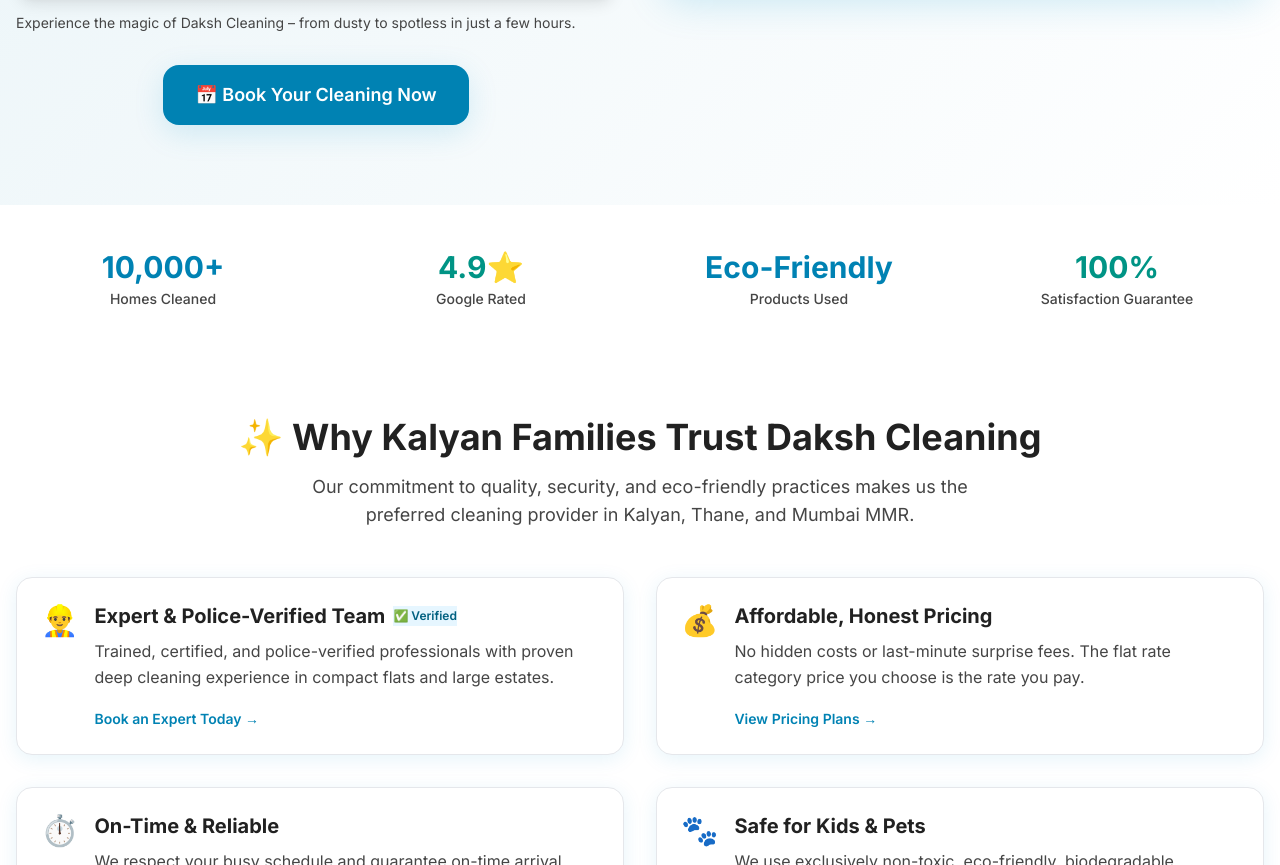
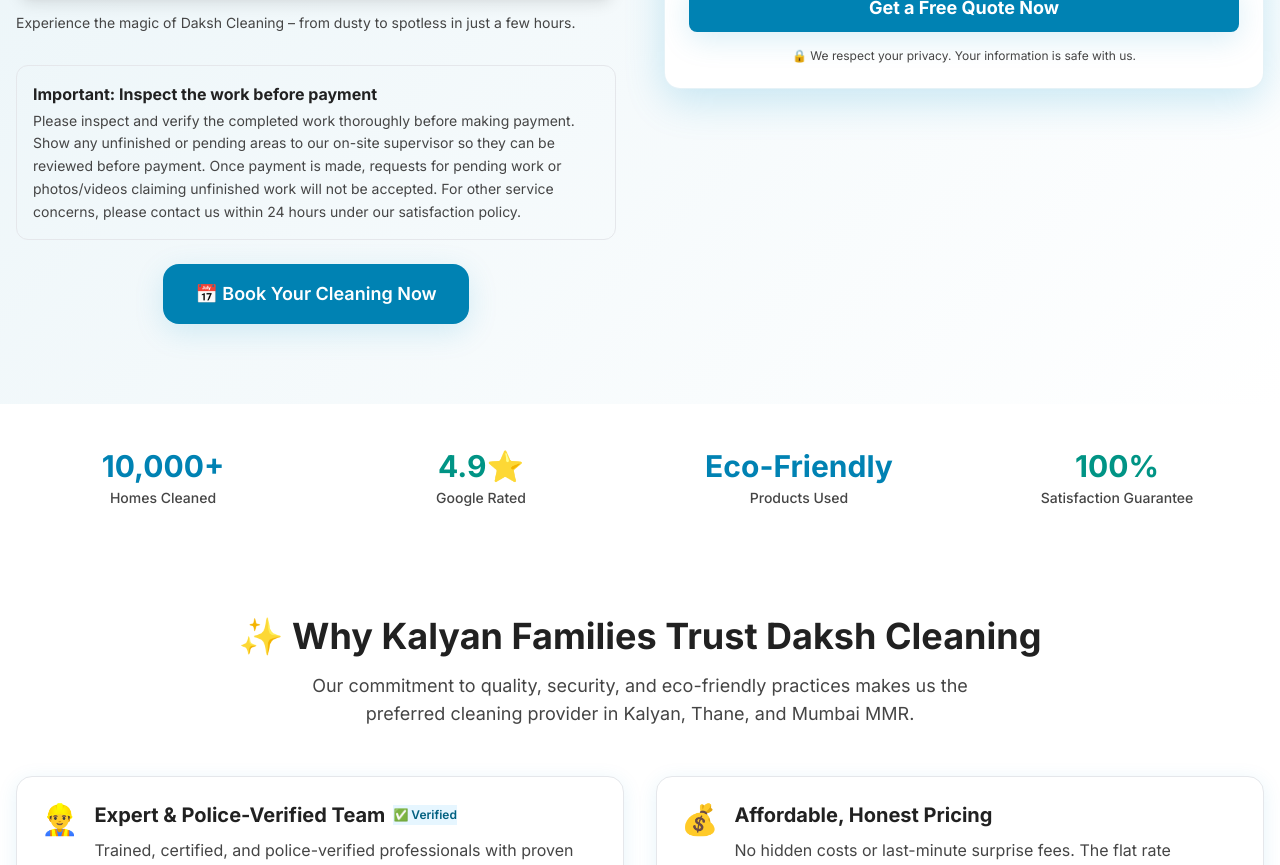
Before and after one commit to abhisheksrivastav-262/Daksh-Cleaning-Service, a plain HTML site: page index.html in a window 1280 px wide. Shown: the part 937-1802 px from the top of the page. Drawn offline with Linux system fonts and the light colour scheme.

Commit message:
Add work inspection notice

```diff
--- a/index.html
+++ b/index.html
@@ -101,6 +101,11 @@
                 <p class="text-sm text-muted-foreground">
                   Experience the magic of Daksh Cleaning – from dusty to spotless in just a few hours.
                 </p>
+              </div>
+
+              <div class="mb-6 rounded-xl border border-amber-300 bg-amber-50 p-4 text-left" role="note" aria-label="Work inspection and payment notice">
+                <h2 class="mb-1 text-base font-bold text-foreground">Important: Inspect the work before payment</h2>
+                <p class="text-sm text-muted-foreground leading-relaxed">Please inspect and verify the completed work thoroughly before making payment. Show any unfinished or pending areas to our on-site supervisor so they can be reviewed before payment. Once payment is made, requests for pending work or photos/videos claiming unfinished work will not be accepted. For other service concerns, please contact us within 24 hours under our satisfaction policy.</p>
               </div>
 
               <!-- CTA Links -->
```
Also changed, not shown: booking.html (+5 -0 lines).
